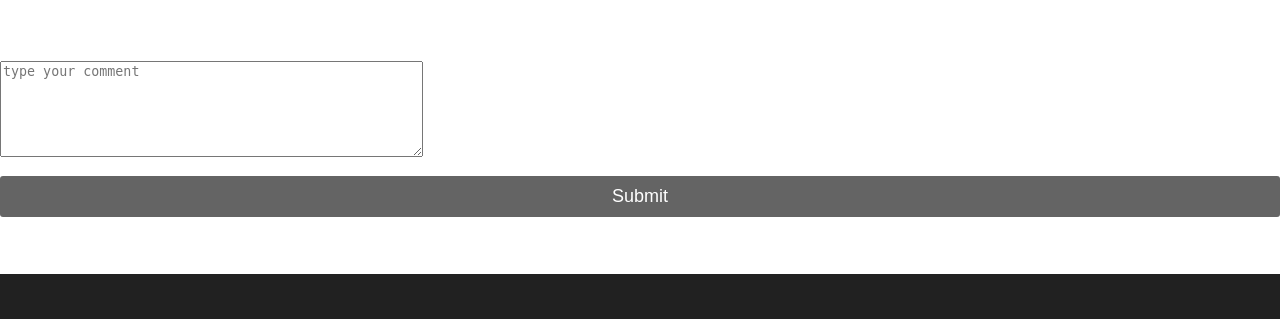
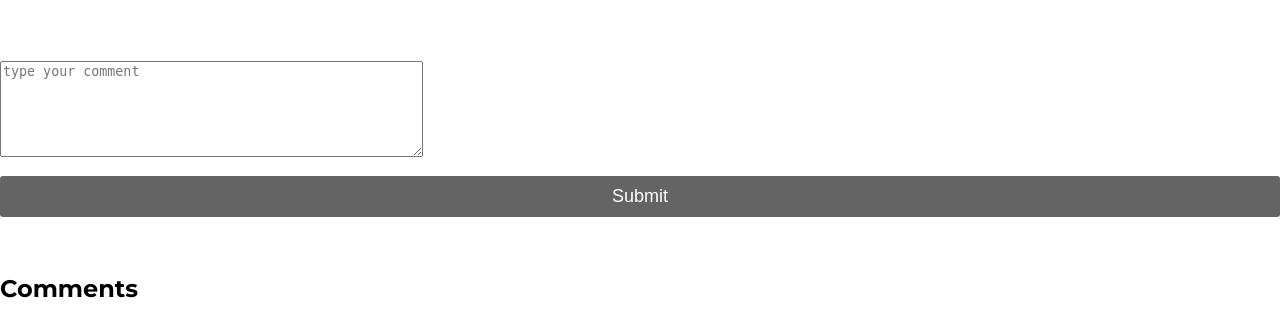
Before and after one commit to lukitalemon/Web-based-Game-library, a Flask app: page /GameDescription/435790 in a window 1280 px wide. Shown: the part 1085-1404 px from the top of the page. Before the commit the page ends 1359 px from the top, so only its background shows below. Run offline with Flask 3, Linux system fonts and the light colour scheme; some libraries are stand-ins or nearby versions.

Commit message:
comments finally working
WOOOHOOO

```diff
--- a/games/domainmodel/model.py
+++ b/games/domainmodel/model.py
@@ -83,6 +83,7 @@
         self.__genres: list = []
         self.__reviews: list = []
         self.__publisher = None
+
 
     @property
     def publisher(self) -> Publisher:
--- a/games/gameDescription/gameDescription.py
+++ b/games/gameDescription/gameDescription.py
@@ -31,7 +31,13 @@
         # Handle the case where the game is not found
         return render_template('game_not_found.html')
 
+    comments = services.get_comments_for_game( game_id,  repo.repo_instance )
+
     game = services.get_game(repo.repo_instance, game_id)
+
+    print("Comments for Game ID:", game_id)
+    for comment in game['reviews']:
+            print(comment.comment)
 
     games = services.get_games(repo.repo_instance)
 
@@ -47,7 +53,8 @@
     game=game_details,
     show_comments_for_game=game_to_show_comments,
     form=form,
-    games=games
+    games=games,
+    comments = comments
     )
 
 @login_required
@@ -75,9 +82,14 @@
         # Retrieve the article in dict form.
         game = services.get_game(repo.repo_instance, game_id )
 
+        print("Comments after adding a new comment:")
+        for comment in game['reviews']:
+            print(comment.comment)
+
         # Cause the web browser to display the page of all articles that have the same date as the commented article,
         # and display all comments, including the new comment.
-        return redirect(url_for('gameDescription_bp.gameDescription', game_id=game_id))
+        return redirect(url_for('gameDescription_bp.gameDescription', game_id=game_id, view_comments_for=game_id))
+
 
 
     if request.method == 'GET':
--- a/games/gameDescription/services.py
+++ b/games/gameDescription/services.py
@@ -21,13 +21,14 @@
         'image_url': game.image_url,
         'price' : game.price,
         'publisher' : game.publisher,
-        'description' : game.description
+        'description' : game.description,
+        'reviews' : game.reviews
         # Add more attributes as needed
     }
 
     return game_details
 
-def add_comment(game_id: int, comment_text: str, user_name: str, repo: AbstractRepository):
+def add_comment(game_id: int, comment: str, user_name: str, repo: AbstractRepository):
     # Check that the article exists.
     game = repo.get_game(game_id)
     if game is None:
@@ -38,7 +39,7 @@
         raise UnknownUserException
 
     # Create comment.
-    comment = make_comment(comment_text, user, game, rating=0)
+    comment = make_comment(comment, user, game, rating=0)
 
     # Update the repository.
     repo.add_comment(comment)
@@ -50,7 +51,11 @@
     if game is None:
         raise NonExistentGameException
 
-    return comments_to_dict(game.comments)
+    print("Comments for Game ID:", game_id)
+    for comment in game.reviews:
+        print(comment.comment)
+
+    return comments_to_dict(game.reviews)
 
 def get_games(repo: AbstractRepository) -> List[dict]:
     games = repo.get_games()
@@ -87,10 +92,10 @@
     comment_dict = {
         'username': comment.user.username,
         'game_id': comment.game.game_id,
-        'comment_text': comment.comment
+        'comment': comment.comment
     }
     return comment_dict
 
 
-def comments_to_dict(comments: Iterable[Review]):
-    return [comment_to_dict(comment) for comment in comments]
+def comments_to_dict(reviews: Iterable[Review]):
+    return [comment_to_dict(comment) for comment in reviews]
--- a/games/templates/gameDescription.html
+++ b/games/templates/gameDescription.html
@@ -1,14 +1,8 @@
-<!DOCTYPE html>
-<html lang="en">
-<head>
-    <meta charset="UTF-8">
-    <title>Game Description</title>
-    <link
-      rel="stylesheet" href="../static/css/main.css"
-    />
-</head>
-<body>
-  {% include 'navbar.html' %}
+{% extends 'base.html' %}
+
+{% block title %}Game Description{% endblock %}
+
+{% block content %}
             <div class="game-description>
               <main id="main">
                 <section class="hero">
@@ -35,5 +29,4 @@
                 {% include 'review.html' %}
               </main>
             </div>
-</body>
-</html>
+{% endblock %}
--- a/games/templates/review.html
+++ b/games/templates/review.html
@@ -1,5 +1,6 @@
 <div class="form-wrapper">
-    <form action="{{ url_for('gameDescription_bp.comment_on_game') }}" method="post">
+    <form method="POST" action="{{ url_for('gameDescription_bp.comment_on_game') }}">
+
         {{form.game_id}} <!-- Need to include this hidden field as it tracks the article being commented. -->
         {{form.csrf_token}} <!-- Need to include this token - Flask WTForms requires it. -->
         <br>
@@ -18,8 +19,11 @@
 <br>
 <br>
 <br>
-<div style="clear:both">
-    {% for comment in game.reviews %}
-        <p>{{comment.comment_text}}, by {{comment.user_name}}</p>
+<h2>Comments</h2>
+<ul>
+    {% for comment in comments %}
+        <li>
+            <strong>{{ comment.username }}</strong>: {{ comment.comment }}
+        </li>
     {% endfor %}
-</div>
+</ul>
```
Also changed, not shown: games/authentication/authentication.py (+4 -4 lines).
